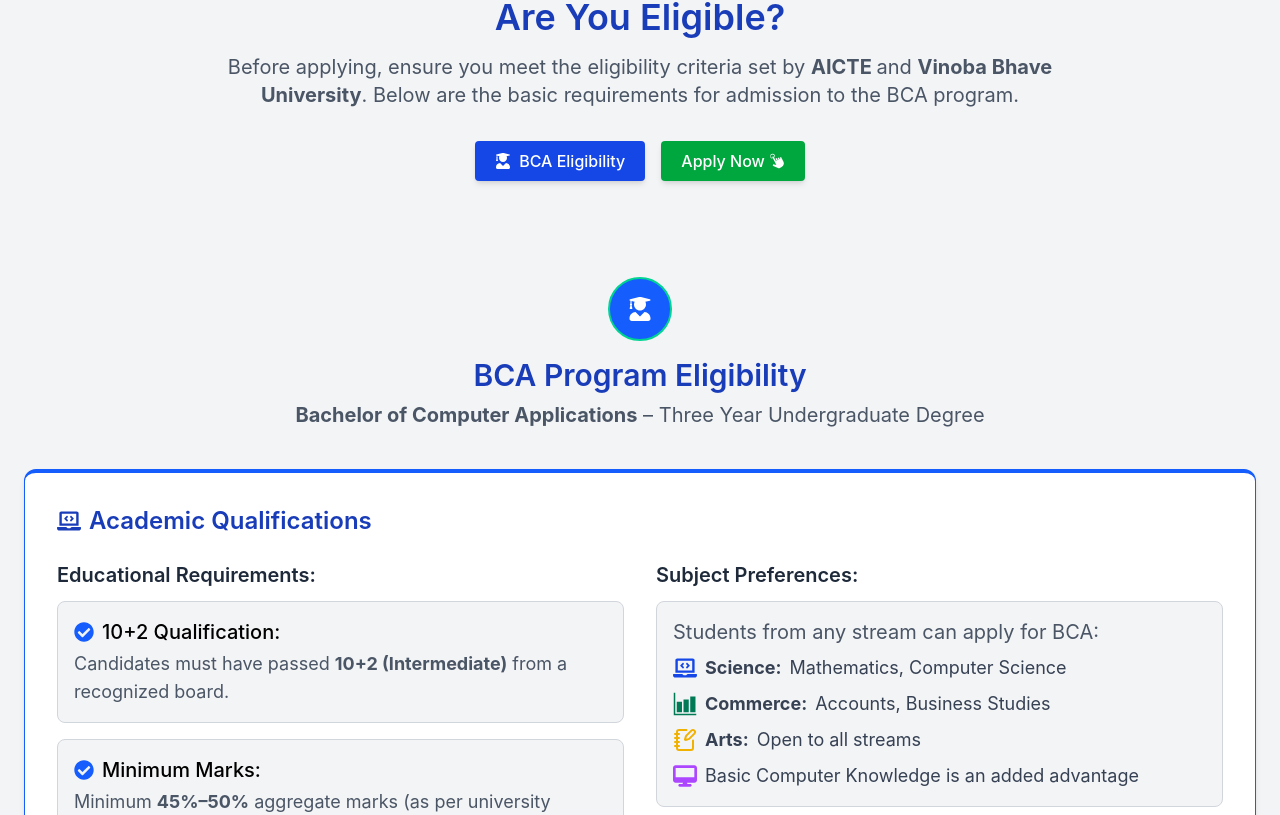
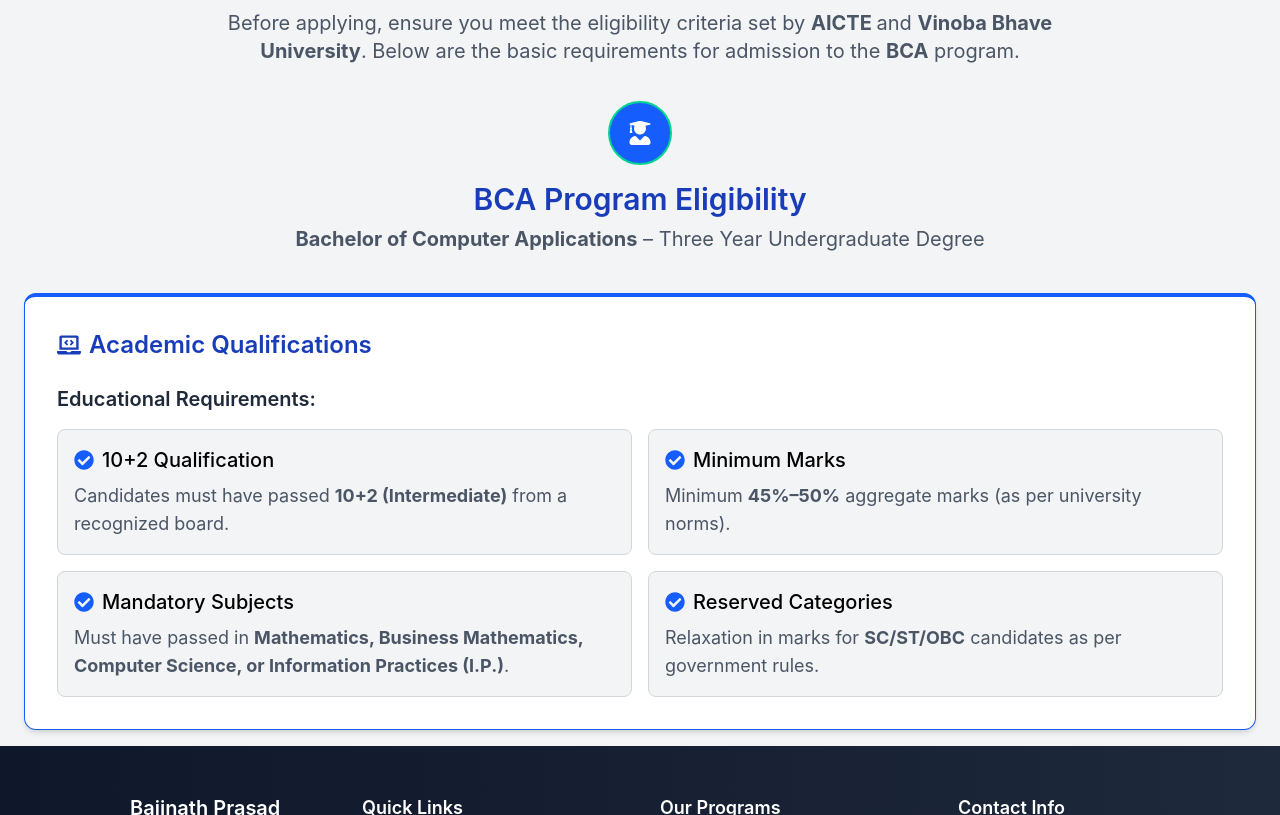
Before and after one commit to ravikrpatel01/bpsc-bca-website, a React (Vite) app: page /admissions/eligibility-criteria in a window 1280 px wide. Shown: the part 485-1300 px from the top of the page. Built offline with nearby package versions, Linux system fonts and the light colour scheme.

Commit message:
Updated eligibility criteria section

```diff
--- a/src/components/AdmissionSection.jsx
+++ b/src/components/AdmissionSection.jsx
@@ -29,7 +29,7 @@
             <h3 className="mt-1 lg:mt-3 text-xl font-semibold text-gray-800">
               Application Period
             </h3>
-            <p className="text-gray-600 text-sm mt-1">1 May – 30 June 2026</p>
+            <p className="text-gray-600 text-sm mt-1">1 June – 30 June 2026</p>
           </div>
 
           {/* Seats */}
@@ -56,7 +56,7 @@
             <h3 className="mt-1 lg:mt-3 text-xl font-semibold text-gray-800">
               Application Mode
             </h3>
-            <p className="text-gray-600 text-sm mt-1">Online & Offline</p>
+            <p className="text-gray-600 text-sm mt-1">Offline</p>
           </div>
         </div>
 
--- a/src/components/BCAEligibilityDetails.jsx
+++ b/src/components/BCAEligibilityDetails.jsx
@@ -1,11 +1,8 @@
 import { FaCheckCircle, FaLaptopCode, FaUserGraduate } from "react-icons/fa";
-import { FaDesktop } from "react-icons/fa6";
-import { IoBarChartSharp } from "react-icons/io5";
-import { LuNotebookPen } from "react-icons/lu";
 
 const BCAEligibilityDetails = () => {
   return (
-    <div className="bg-gray-100 py-4 lg:py-8 px-2 lg:px-6 md:px-16">
+    <div className="bg-gray-100 py-4 lg:py-4 px-2 lg:px-6 md:px-16">
       {/* Top Icon + Title */}
       <div className="text-center">
         <div className="bg-blue-600 w-12 h-12 lg:w-16 lg:h-16 mx-auto flex items-center border-2 border-emerald-400 justify-center rounded-full text-white text-4xl">
@@ -23,26 +20,24 @@
       </div>
 
       {/* Main Card */}
-      <div className="mt-3 lg:mt-10 bg-white border rounded-xl shadow-md p-2 lg:p-8 border-t-4 border-blue-600">
+      <div className="mt-3 lg:mt-10 bg-white border rounded-xl shadow-md p-4 lg:p-8 border-t-4 border-blue-600">
         <h3 className="text-xl lg:text-2xl font-semibold text-blue-800 flex items-center gap-2">
           <FaLaptopCode />
           Academic Qualifications
         </h3>
 
-        <div className="grid md:grid-cols-2 gap-3 lg:gap-8 mt-2 lg:mt-6">
-          {/* Left Side */}
-          <div>
-            <h4 className="font-semibold text-lg lg:text-xl text-gray-800 mb-3">
+        <h4 className="font-semibold text-lg lg:text-xl text-gray-800 mt-4 lg:mt-6 mb-4">
           Educational Requirements:
         </h4>
 
+        <div className="grid grid-cols-1 md:grid-cols-2 gap-4 lg:gap-4">
           {/* Card 1 */}
-            <div className="bg-gray-100 border border-gray-300 p-2 lg:p-4 rounded-lg mb-1 lg:mb-4">
+          <div className="bg-gray-100 border border-gray-300 p-4 rounded-lg hover:shadow-md transition-all">
             <p className="font-medium flex text-lg lg:text-xl items-center gap-2">
               <FaCheckCircle className="text-blue-600" />
-                10+2 Qualification:
+              10+2 Qualification
             </p>
-              <p className="text-gray-600 lg:text-lg mt-1">
+            <p className="text-gray-600 lg:text-lg mt-2">
               Candidates must have passed{" "}
               <span className="font-bold">10+2 (Intermediate)</span> from a
               recognized board.
@@ -50,63 +45,44 @@
           </div>
 
           {/* Card 2 */}
-            <div className="bg-gray-100 border border-gray-300 p-2 lg:p-4 rounded-lg mb-1 lg:mb-4">
+          <div className="bg-gray-100 border border-gray-300 p-4 rounded-lg hover:shadow-md transition-all">
             <p className="font-medium flex text-lg lg:text-xl items-center gap-2">
               <FaCheckCircle className="text-blue-600" />
-                Minimum Marks:
+              Minimum Marks
             </p>
-              <p className="text-gray-600 lg:text-lg mt-1">
-                Minimum <span className="font-bold">45%–50%</span> aggregate
-                marks (as per university norms).
+            <p className="text-gray-600 lg:text-lg mt-2">
+              Minimum <span className="font-bold">45%–50%</span> aggregate marks
+              (as per university norms).
             </p>
           </div>
 
           {/* Card 3 */}
-            <div className="bg-gray-100 border border-gray-300 p-2 lg:p-4 rounded-lg">
+          <div className="bg-gray-100 border border-gray-300 p-4 rounded-lg hover:shadow-md transition-all">
             <p className="font-medium flex text-lg lg:text-xl items-center gap-2">
               <FaCheckCircle className="text-blue-600" />
-                Reserved Categories:
+              Mandatory Subjects
             </p>
-              <p className="text-gray-600 lg:text-lg mt-1">
+            <p className="text-gray-600 lg:text-lg mt-2">
+              Must have passed in{" "}
+              <span className="font-bold">
+                Mathematics, Business Mathematics, Computer Science, or
+                Information Practices (I.P.)
+              </span>
+              .
+            </p>
+          </div>
+
+          {/* Card 4 */}
+          <div className="bg-gray-100 border border-gray-300 p-4 rounded-lg hover:shadow-md transition-all">
+            <p className="font-medium flex text-lg lg:text-xl items-center gap-2">
+              <FaCheckCircle className="text-blue-600" />
+              Reserved Categories
+            </p>
+            <p className="text-gray-600 lg:text-lg mt-2">
               Relaxation in marks for{" "}
               <span className="font-bold">SC/ST/OBC</span> candidates as per
               government rules.
             </p>
-            </div>
-          </div>
-
-          {/* Right Side */}
-          <div>
-            <h4 className="font-semibold text-lg lg:text-xl text-gray-800 mb-1 lg:mb-3">
-              Subject Preferences:
-            </h4>
-
-            <div className="bg-gray-100 border border-gray-300 p-2 lg:p-4 rounded-lg">
-              <p className="text-gray-600 lg:text-xl mb-2">
-                Students from any stream can apply for BCA:
-              </p>
-
-              <ul className="space-y-2 text-[0.98rem] lg:text-lg text-gray-700">
-                <li className="flex items-center whitespace-nowrap gap-2">
-                  <FaLaptopCode className="text-xl lg:text-2xl text-blue-700" />
-                  <span className="font-bold">Science:</span> Mathematics,
-                  Computer Science
-                </li>
-                <li className="flex items-center gap-2">
-                  <IoBarChartSharp className="text-xl lg:text-2xl text-emerald-700" />
-                  <span className="font-bold">Commerce:</span> Accounts,
-                  Business Studies
-                </li>
-                <li className="flex items-center gap-2">
-                  <LuNotebookPen className="text-xl lg:text-2xl text-yellow-500" />
-                  <span className="font-bold">Arts:</span> Open to all streams
-                </li>
-                <li className="flex items-center gap-2">
-                  <FaDesktop className="text-xl lg:text-2xl text-purple-500" />
-                  Basic Computer Knowledge is an added advantage
-                </li>
-              </ul>
-            </div>
           </div>
         </div>
       </div>
--- a/src/components/EligibilitySection.jsx
+++ b/src/components/EligibilitySection.jsx
@@ -1,5 +1,3 @@
-import { FaUserGraduate } from "react-icons/fa";
-import { GiClick } from "react-icons/gi";
 import { Link } from "react-router-dom";
 
 const EligibilitySection = () => {
@@ -22,7 +20,7 @@
       </div>
 
       {/* Content */}
-      <div className="bg-gray-100 pt-4 lg:py-16 px-2 lg:px-6 md:px-16 text-center">
+      <div className="bg-gray-100 pt-4 lg:py-5 px-2 lg:px-6 md:px-16 text-center">
         <h2 className="text-2xl lg:text-4xl font-semibold text-blue-800">
           Are You Eligible?
         </h2>
@@ -31,11 +29,11 @@
           Before applying, ensure you meet the eligibility criteria set by{" "}
           <b>AICTE </b>
           and <b>Vinoba Bhave University</b>. Below are the basic requirements
-          for admission to the BCA program.
+          for admission to the <b>BCA</b> program.
         </p>
 
         {/* Buttons */}
-        <div className="mt-3 lg:mt-8 flex justify-center gap-4 flex-wrap">
+        {/* <div className="mt-3 lg:mt-8 flex justify-center gap-4 flex-wrap">
           <button className="bg-blue-700 hover:bg-blue-800 text-white px-3 lg:px-5 py-1 lg:py-2 rounded flex items-center gap-2 shadow-md font-medium cursor-pointer">
             <FaUserGraduate />
             BCA Eligibility
@@ -45,7 +43,7 @@
             Apply Now
             <GiClick />
           </button>
-        </div>
+        </div> */}
       </div>
     </div>
   );
```
Lines whose indentation alone changed are shown as unchanged.
